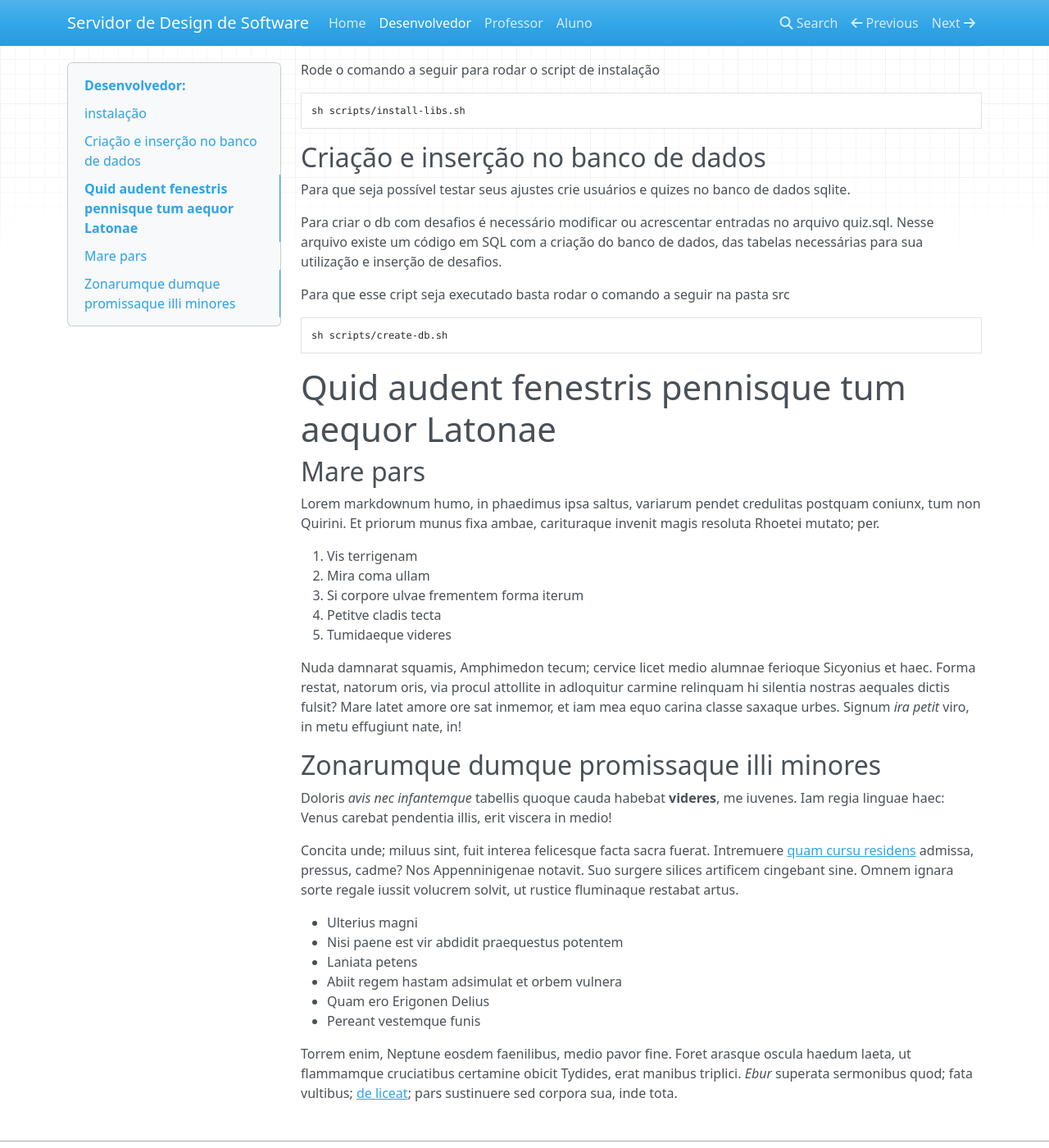
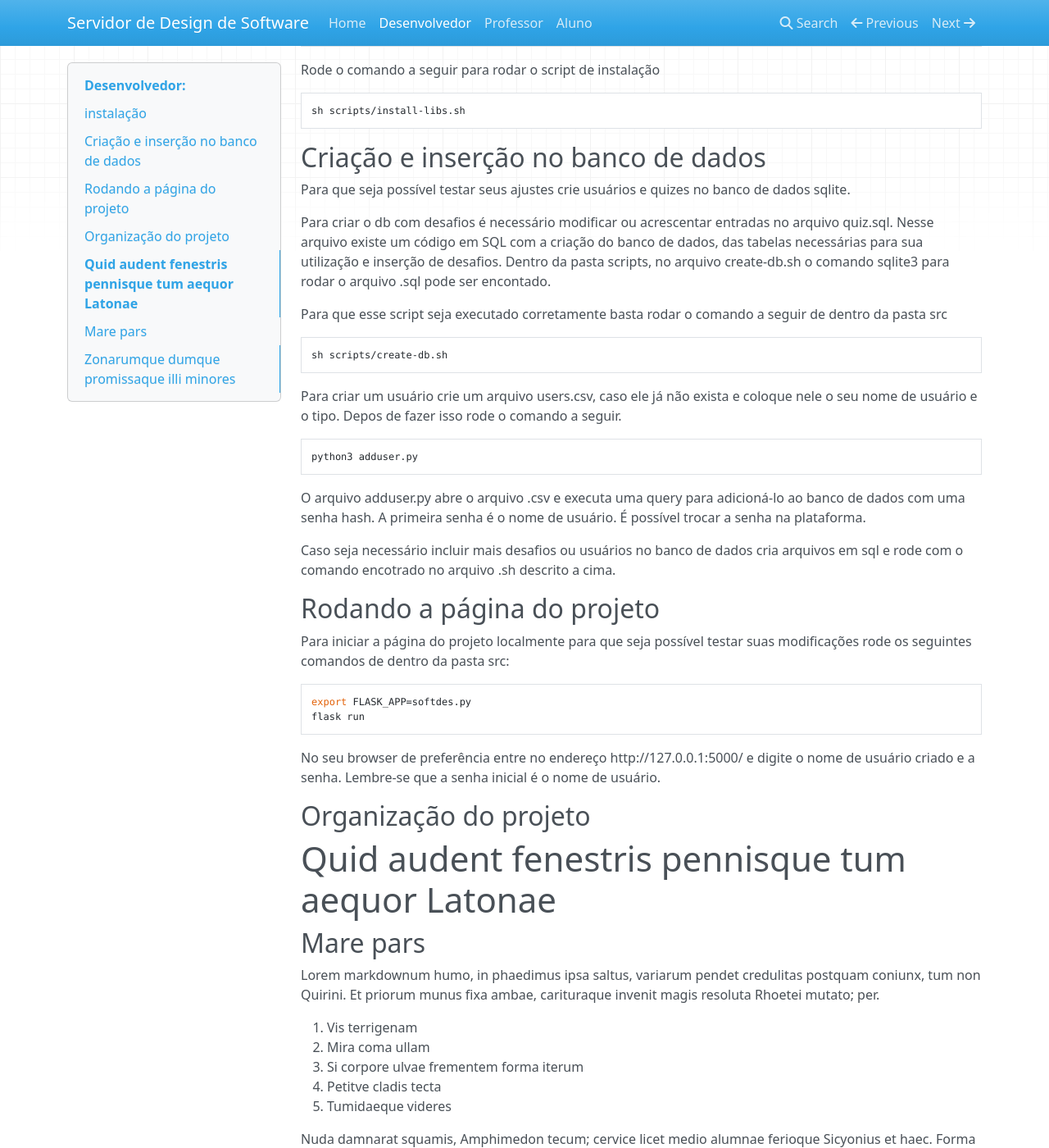
Before and after one commit to WarlenRodrigues/softdes-desafios, an MkDocs documentation site: the page built from docs/desenvolvedor.md, in a window 1280 px wide and 1400 px high, scrolled down 360 px. Shown: the whole window at 82% size. Built offline with MkDocs 1.6.1, drawn with Linux system fonts in a browser that asks for light colours; nearby versions of some CDN libraries.

Commit message:
adicionar desenvolvedor e correçoes

````diff
--- a/docs/desenvolvedor.md
+++ b/docs/desenvolvedor.md
@@ -18,13 +18,36 @@ sh scripts/install-libs.sh
 ## Criação e inserção no banco de dados
 Para que seja possível testar seus ajustes crie usuários e quizes no banco de dados sqlite.
 
-Para criar o db com desafios é necessário modificar ou acrescentar entradas no arquivo quiz.sql. Nesse arquivo existe um código em SQL com a criação do banco de dados, das tabelas necessárias para sua utilização e inserção de desafios.
+Para criar o db com desafios é necessário modificar ou acrescentar entradas no arquivo quiz.sql. Nesse arquivo existe um código em SQL com a criação do banco de dados, das tabelas necessárias para sua utilização e inserção de desafios. Dentro da pasta scripts, no arquivo create-db.sh o comando sqlite3 para rodar o arquivo .sql pode ser encontado.
 
-Para que esse cript seja executado basta rodar o comando a seguir na pasta src
+Para que esse script seja executado corretamente basta rodar o comando a seguir de dentro da pasta src
 
 ```sh
 sh scripts/create-db.sh
 ```
+
+Para criar um usuário crie um arquivo users.csv, caso ele já não exista e coloque nele o seu nome de usuário e o tipo. Depos de fazer isso rode o comando a seguir.
+
+```sh
+python3 adduser.py
+```
+O arquivo adduser.py abre o arquivo .csv e executa uma query para adicioná-lo ao banco de dados com uma senha hash. A primeira senha é o nome de usuário. É possível trocar a senha na plataforma.
+
+Caso seja necessário incluir mais desafios ou usuários no banco de dados cria arquivos em sql e rode com o comando encotrado no arquivo .sh descrito a cima.
+
+## Rodando a página do projeto
+
+Para iniciar a página do projeto localmente para que seja possível testar suas modificações rode os seguintes comandos de dentro da pasta src:
+
+```sh
+export FLASK_APP=softdes.py
+flask run
+```
+
+No seu browser de preferência entre no endereço http://127.0.0.1:5000/ e digite o nome de usuário criado e a senha. Lembre-se que a senha inicial é o nome de usuário.
+
+## Organização do projeto
+
 
 
 
````
Also changed, not shown: CheckList.md (+2 -2 lines), 2 other files.
